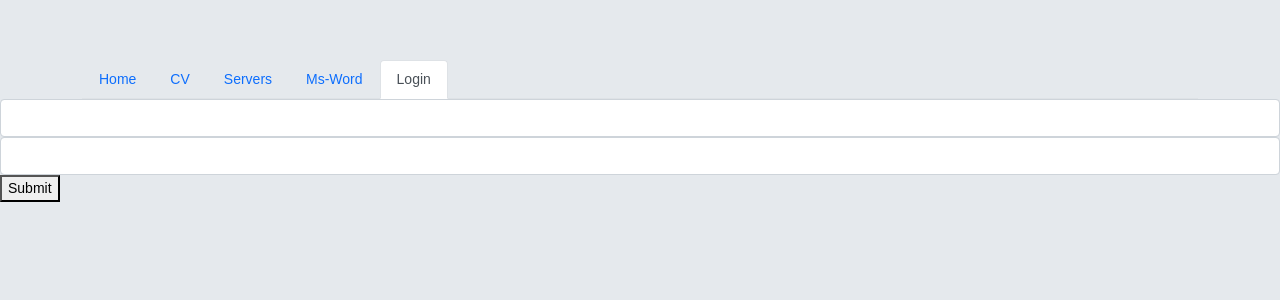
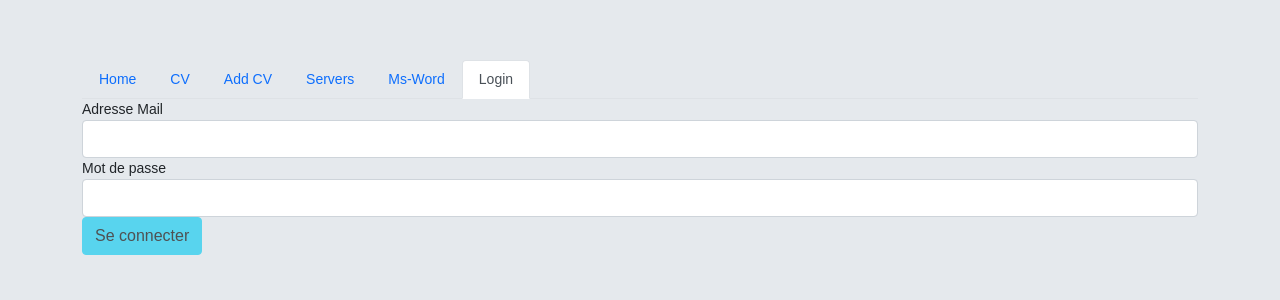
Before and after one commit to n2sy/DMWM-22, an Angular app: page /login in a window 1280 px wide. Shown: the top 300 px of the page. Built offline with nearby package versions, Linux system fonts and the light colour scheme.

Commit message:
add a login form

```diff
--- a/src/app/login/login.component.html
+++ b/src/app/login/login.component.html
@@ -1,7 +1,43 @@
-<div>
-    <form #f="ngForm">
-        <input ngModel required type="text" class="form-control" name="login">
-        <input ngModel type="text" class="form-control" name="mdp">
-        <button (click)="submitHandler(f)">Submit</button>
+<div class="container">
+    <form #f="ngForm" (ngSubmit)="submitHandler(f)">
+
+        <!-- <input #nid="ngModel" ngModel required minlength="3" pattern="nidhal" name="nidhal" type="text"
+            class="form-control">
+        <div *ngIf="nid.invalid && nid.touched" class="alert alert-danger">
+            <p *ngIf="nid.errors?.['required']">
+                Ce champ est obligatoire
+            </p>
+            <p *ngIf="nid.errors?.['minlength']">
+                La taille minimale est 3
+            </p>
+            <p *ngIf="nid.errors?.['pattern']">
+                Le pattern est nidhal
+            </p>
+        </div> -->
+        <label for="login">Adresse Mail</label>
+        <input #inLogin="ngModel" ngModel required email type="text" class="form-control" id="login" name="login">
+
+        <div *ngIf="inLogin.invalid && inLogin.touched" class="alert alert-danger">La saisie d'une adresse mail est
+            obligatoire</div>
+
+        <label for="pwd">Mot de passe</label>
+        <input ngModel minlength="5" type="text" class="form-control" id="pwd" name="mdp">
+
+        <!-- <label for="section">Section</label>
+        <select [ngModel]="defaultSection" name="section" id="section" class="form-control">
+            <option value=""></option>
+            <option value="dmwm">Mobile et Web</option>
+            <option value="gl">Génie Logiciel</option>
+            <option value="dsen">Data science</option>
+        </select>
+
+        <label for="commentaire">Commentaire</label>
+        <textarea class="form-control" [(ngModel)]="comment" name="commentaire" id="commentaire" rows="5"></textarea>
+        {{ comment }} -->
+        <button [disabled]="f.invalid" class="btn btn-info">Se connecter</button>
+        <!-- <button class="btn btn-success" (click)="randomPwd(f)">Random Password</button>
+        <button class="btn btn-danger" (click)="randomPwd2(f)">Random Password 2</button>
+        <button class="btn btn-warning" (click)="ResetForm(f)">Reset</button> -->
+
     </form>
 </div>
--- a/src/app/login/login.component.ts
+++ b/src/app/login/login.component.ts
@@ -1,4 +1,5 @@
 import { Component, OnInit } from '@angular/core';
+import { NgForm } from '@angular/forms';
 
 @Component({
   selector: 'app-login',
@@ -6,6 +7,8 @@ import { Component, OnInit } from '@angular/core';
   styleUrls: ['./login.component.css'],
 })
 export class LoginComponent implements OnInit {
+  defaultSection = 'dmwm';
+  comment = 'Rien à dire...';
   constructor() {}
 
   ngOnInit(): void {}
@@ -13,4 +16,23 @@ export class LoginComponent implements OnInit {
   submitHandler(f) {
     console.log(f.value);
   }
+
+  randomPwd(f: NgForm) {
+    f.setValue({
+      login: '',
+      mdp: 'radnompassword123',
+      section: '',
+      commentaire: '',
+    });
+  }
+
+  randomPwd2(f: NgForm) {
+    f.form.patchValue({
+      mdp: 'radnompassword123',
+    });
+  }
+
+  ResetForm(f: NgForm) {
+    f.reset();
+  }
 }
--- a/src/app/navbar/navbar.component.html
+++ b/src/app/navbar/navbar.component.html
@@ -5,7 +5,11 @@
                 [routerLinkActiveOptions]="{exact : true}">Home</a>
         </li>
         <li class="nav-item">
-            <a class="nav-link" [routerLink]="['cv']" routerLinkActive="active">CV</a>
+            <a class="nav-link" [routerLink]="['cv']" routerLinkActive="active"
+                [routerLinkActiveOptions]="{exact : true}">CV</a>
+        </li>
+        <li class="nav-item">
+            <a class="nav-link" [routerLink]="['cv', 'add']" routerLinkActive="active">Add CV</a>
         </li>
         <li class="nav-item">
             <a class="nav-link" [routerLink]="['servers']" routerLinkActive="active">Servers</a>
```
